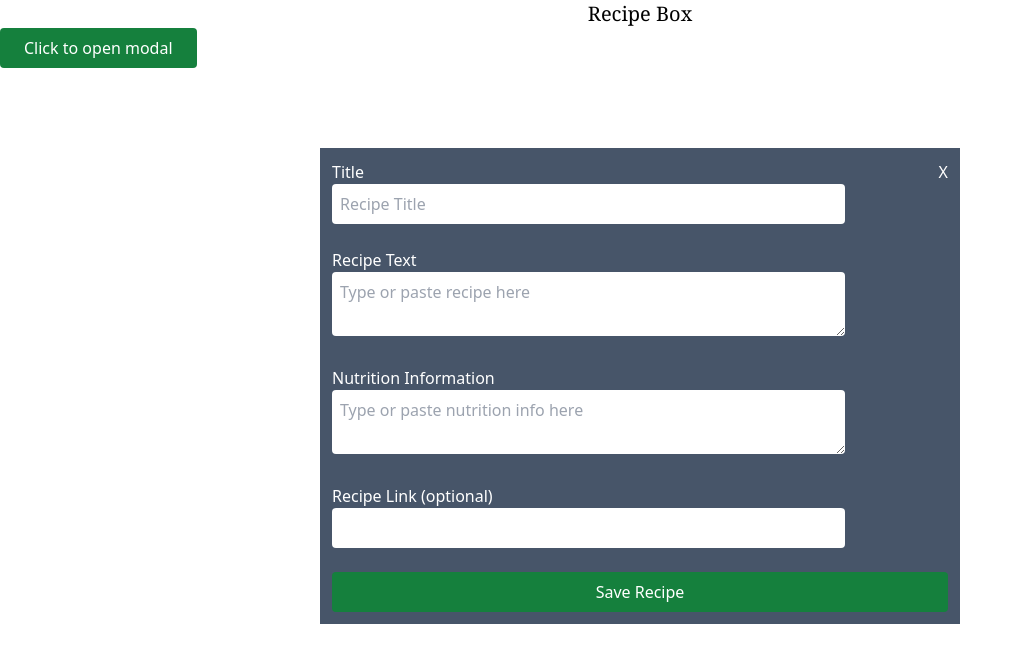
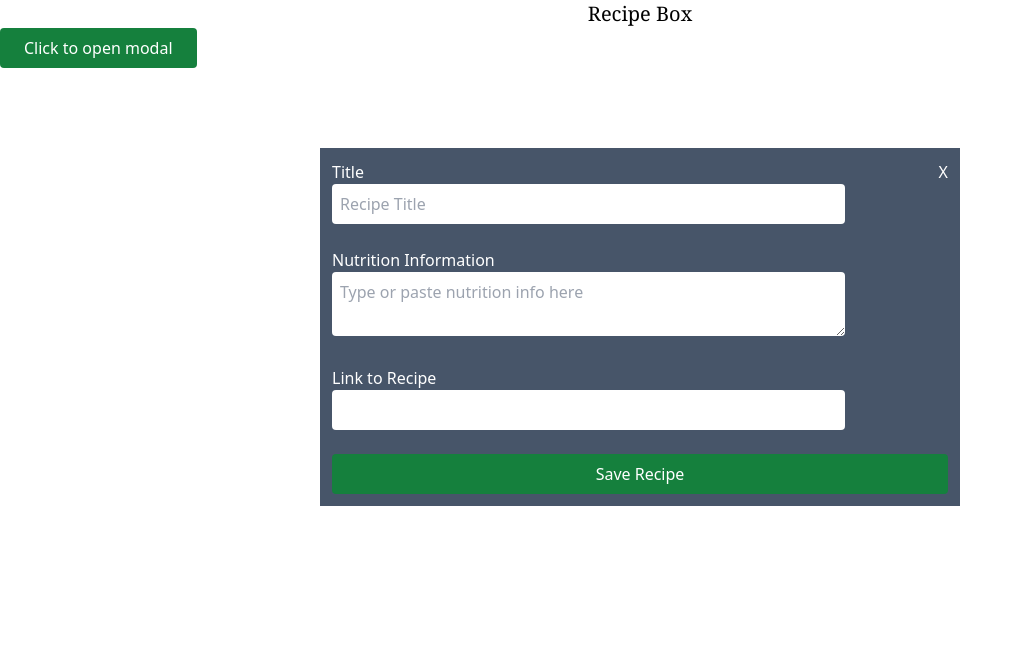
Before and after one commit to bdeutmeyer/nutrition-getter, a plain HTML site: page recipe-box.html in a window 1280 px wide. Both pictures are taken after a click on the button "Click to open modal". Shown: the whole page, without its empty margins (0-1023 px from the left). Drawn offline with nearby package versions, Linux system fonts and the light colour scheme.

Commit message:
deduping files

```diff
--- a/assets/js/script.js
+++ b/assets/js/script.js
@@ -153,6 +153,7 @@ function displayRecipes(data) {
 
     var saveBtn = document.createElement('button');
     saveBtn.textContent = "Save Recipe"
+    saveBtn.setAttribute('class','text-white bg-green-700 rounded py-2 px-6 w-full')
     recipeCard.appendChild(saveBtn)
 
 
--- a/recipe-box.html
+++ b/recipe-box.html
@@ -19,12 +19,7 @@
                 <button id="close" class="float-right text-white">X</button>
                 </br>
                 <input type="text" name="title-input" id="title-input" placeholder="Recipe Title" class="rounded p-2 w-5/6">
-                <br><br>
-            </div>
-            <div>
-                <label for="recipe-body" class="pb-2 text-white">Recipe Text</label>
                 <br>
-                <textarea name="recipe-body" id="recipe-body" cols="30" rows="auto" placeholder="Type or paste recipe here" class="rounded p-2 w-5/6"></textarea>
             </div>
             <br>
             <div>
@@ -33,7 +28,7 @@
                 <textarea name="nutrition-info" id="nutrition-info" cols="30" rows="auto" placeholder="Type or paste nutrition info here" class="rounded p-2 w-5/6"></textarea>
             </div>
             <br>
-            <label for="recipe-url" class="pb-2 text-white">Recipe Link (optional)</label>
+            <label for="recipe-url" class="pb-2 text-white">Link to Recipe</label>
             <br>
             <input type="text" id="recipe-url" class="rounded p-2 w-5/6">
             <br><br>
```
